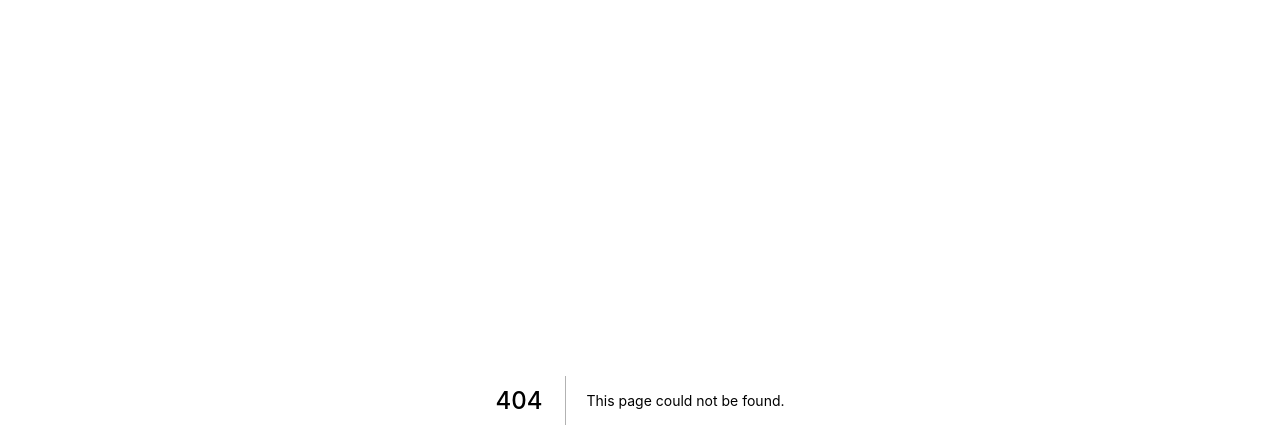
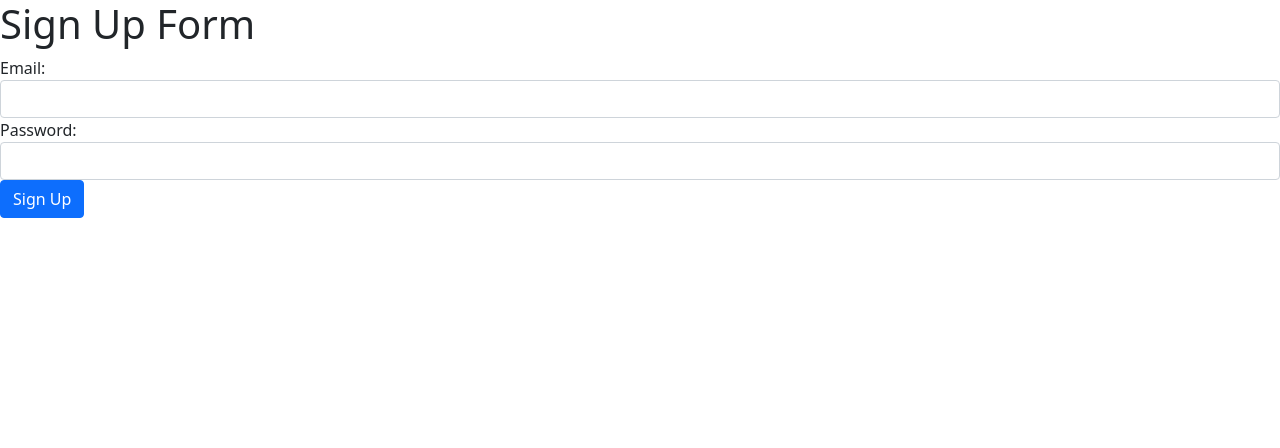
Before and after one commit to mdabdulripon/nodejs-microservices, a Next.js app in the folder client/: page /auth/signup in a window 1280 px wide. Before the commit this address had no page. Shown: the top 448 px of the page. Built offline with nearby package versions, Linux system fonts and the light colour scheme.

Commit message:
feat(create singup component and useRequest hook)

```diff
--- /dev/null
+++ b/client/hooks/use-request.js
@@ -0,0 +1,26 @@
+import axios from 'axios';
+import { useState } from 'react';
+
+
+export default function UseRequest({url, method, body}) {
+    const [errors, setErrors] = useState(null);
+
+    const doRequest = async () => {
+        try {
+            setErrors(null);
+            const res = await axios[method](url, body);
+            return res.data;
+        } catch (err) {
+            setErrors(
+                <div className="alert alert-danger">
+                    <h4>Ooops...</h4>
+                    <ul className="my-0">
+                        {err.response.data.errors.errors.map((err, index) =>(<li key={index}>{err.msg}</li>))}
+                    </ul>
+                </div>
+            )
+        }
+    }
+
+    return { errors, doRequest }
+};
--- a/client/package.json
+++ b/client/package.json
@@ -10,6 +10,7 @@
   "author": "",
   "license": "ISC",
   "dependencies": {
+    "axios": "^0.26.1",
     "bootstrap": "^5.1.3",
     "next": "^12.1.0",
     "react": "^17.0.2",
--- /dev/null
+++ b/client/pages/auth/signup.js
@@ -0,0 +1,44 @@
+import { useState } from "react"
+import axios from 'axios';
+import UseRequest from './../../hooks/use-request';
+
+export default function SignUP() {
+
+    const [email, setEmail] = useState('');
+    const [password, setPassword] = useState('');
+    const { doRequest, errors } = UseRequest({
+        url: '/api/users/signUp',
+        method: 'post',
+        body: {email, password}
+    });
+
+    const onSubmit = async (event) => {
+        event.preventDefault();
+        doRequest();
+    }
+
+    return (
+        <form onSubmit={onSubmit}>
+            <h1>Sign Up Form</h1>
+            <div className="form-group">
+                <label>Email:</label>
+                <input
+                    className="form-control"
+                    value={email}
+                    onChange={e => setEmail(e.target.value)}/>
+            </div>
+            <div className="form-group">
+                <label>Password:</label>
+                <input
+                    className="form-control"
+                    type="password"
+                    value={password}
+                    onChange={e => setPassword(e.target.value)}/>
+            </div>
+
+            {errors}
+
+            <button className="btn btn-primary">Sign Up</button>
+        </form>
+    )
+}
```
Also changed, not shown: 2 other files (tests, documents, lock files or other folders).
